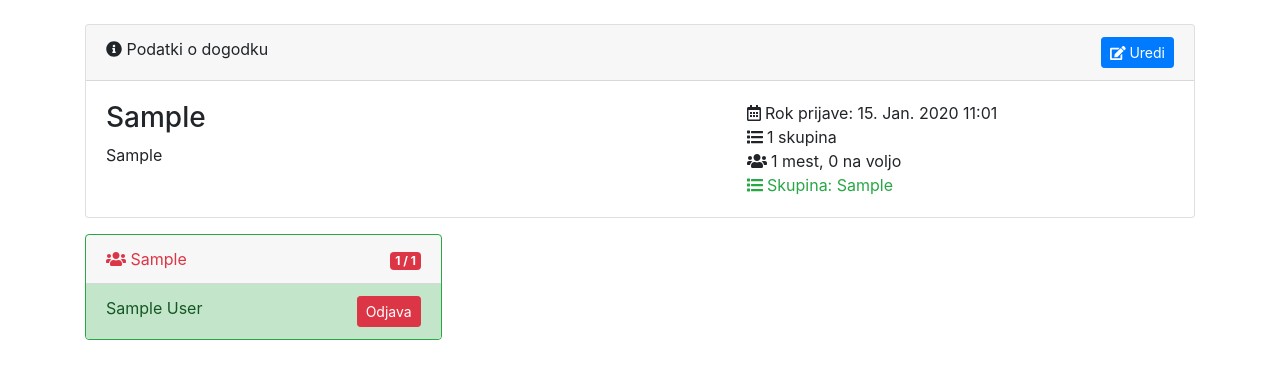
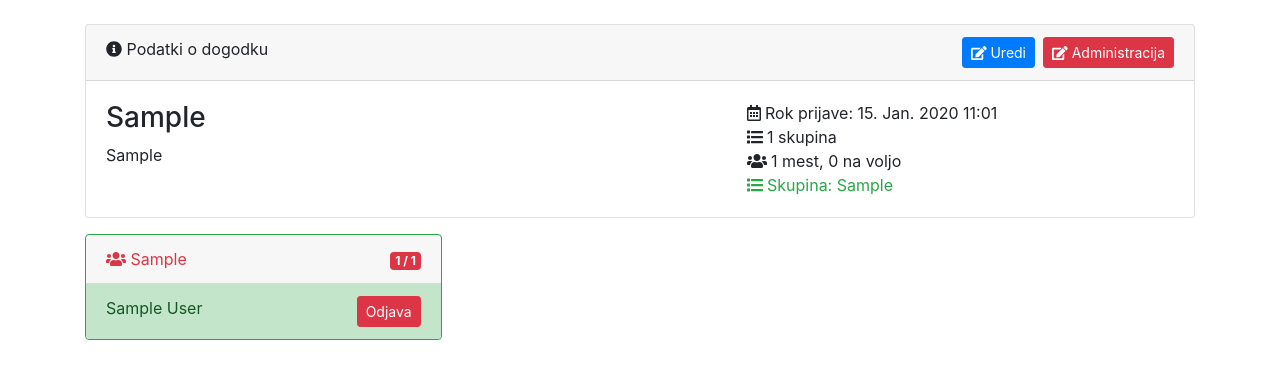
Before and after one commit to s3r5/dogodki.sers.si, a Django app: page /dogodek/1 in a window 1280 px wide. Shown: the part 56-435 px from the top of the page. Run offline with Django 3.2, Linux system fonts and the light colour scheme; a user stored in the database is signed in; tables that the repository leaves empty hold one stand-in row (values such as "Sample post"); some libraries are stand-ins or nearby versions.

Commit message:
Povezava za administratorje na pogledu dogodka

```diff
--- a/dogodki_app/templates/dogodki/dogodek.html
+++ b/dogodki_app/templates/dogodki/dogodek.html
@@ -4,7 +4,10 @@
 <div class="card mb-3">
 	<div class="card-header">
 		<i class="fas fa-info-circle"></i> Podatki o dogodku
+{% if user.is_staff %}
+		<a href="{% url "admin:dogodki_app_dogodek_change" dogodek.pk %}" class="btn btn-danger btn-sm float-right ml-2"><i class="fas fa-edit"></i> Administracija</a>
 		<a href="{% url "uredi_dogodek" dogodek.pk %}" class="btn btn-primary btn-sm float-right"><i class="fas fa-edit"></i> Uredi</a>
+{% endif %}
 	</div>
 	<div class="card-body row">
 		<div class="col-md-7">
```
